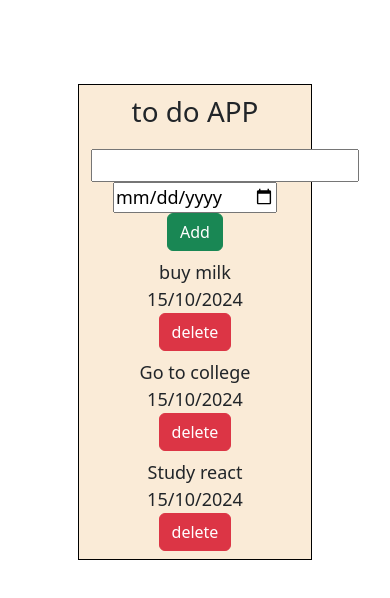
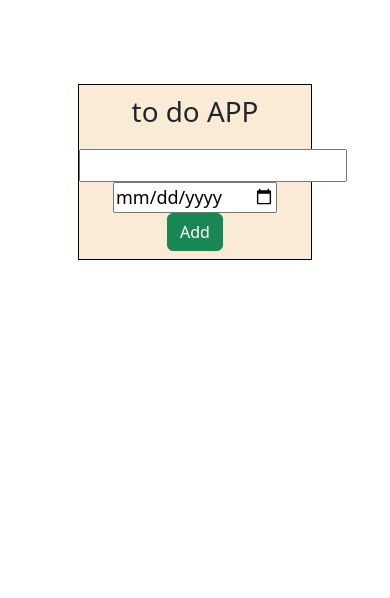
Before and after one commit to baba-shashank/to-do-list-from-react, a React (Vite) app: page / in a window 390 px wide. Shown: the top 598 px of the page. Built offline with nearby package versions, Linux system fonts and the light colour scheme.

Commit message:
updated and modified code with more functionality and responsive

```diff
--- a/src/App.jsx
+++ b/src/App.jsx
@@ -3,13 +3,43 @@ import AppName from "./components/AppName";
 import Entry from "./components/Entry";
 import Items from "./components/items";
 import Container from "./components/Container";
+import { useState } from "react";
 function App() {
+  let arr = [];
+  const [Input, setInput] = useState("");
+  let onkeydown = (event) => {
+    if (event.key === "Enter") {
+      setInput(event.target.value);
+    }
+  };
+  const [Datee, setDatee] = useState("");
+  let onchange = (event) => {
+    if (event.target.value !== "") {
+      setDatee(event.target.value);
+    }
+  };
+  const [Arr, setArr] = useState(arr);
+  let onclick = () => {
+    let newItems = [
+      ...Arr,
+      {
+        work: Input,
+        date: Datee,
+      },
+    ];
+    setArr(newItems);
+  };
+
   return (
     <Container>
       <center>
         <AppName></AppName>
-        <Entry></Entry>
-        <Items></Items>
+        <Entry
+          onkeydown={onkeydown}
+          onchange={onchange}
+          onclick={onclick}
+        ></Entry>
+        <Items xrr={Arr}></Items>
       </center>
     </Container>
   );
--- a/src/components/AppName.jsx
+++ b/src/components/AppName.jsx
@@ -1,5 +1,5 @@
 import styles from "./AppName.module.css";
 function AppName() {
-  return <h1 className={`${styles.name}`}>to do APP</h1>;
+  return <h1 className={styles.name}>to do APP</h1>;
 }
 export default AppName;
--- a/src/components/Entry.jsx
+++ b/src/components/Entry.jsx
@@ -1,16 +1,16 @@
 import "./App.css";
-function Entry() {
+function Entry({ onkeydown, onchange, onclick }) {
   return (
-    <div class="container text-center meoww">
+    <div class="container text-center" className="meoww">
       <div class="row">
         <div class="col-sm-4">
-          <input type="text" />
+          <input type="text" onKeyDown={onkeydown} />
         </div>
         <div class="col-sm-4">
-          <input type="date" name="" id="" />
+          <input type="date" name="" id="" onChange={onchange} />
         </div>
         <div class="col-sm-2">
-          <button type="button" class="btn btn-success">
+          <button type="button" class="btn btn-success" onClick={onclick}>
             Add
           </button>
         </div>
--- a/src/components/items.jsx
+++ b/src/components/items.jsx
@@ -1,27 +1,14 @@
 import "./App.css";
-function Items() {
-  let arr = [
-    {
-      work: "buy milk",
-      date: "15/10/2024",
-    },
-    {
-      work: "Go to college",
-      date: "15/10/2024",
-    },
-    {
-      work: "Study react",
-      date: "15/10/2024",
-    },
-  ];
+import { useState } from "react";
+function Items({ xrr }) {
   return (
     <div class="container text-center">
-      {arr.map((obj) => (
-        <div class="row  meoww">
+      {xrr.map((obj) => (
+        <div class="row meoww " key={Math.random()}>
           <div class="col-sm-4">{obj.work}</div>
           <div class="col-sm-4">{obj.date}</div>
           <div class="col-sm-2">
-            <button type="button" class="btn btn-danger">
+            <button type="button" class="btn btn-danger ">
               delete
             </button>
           </div>
```
